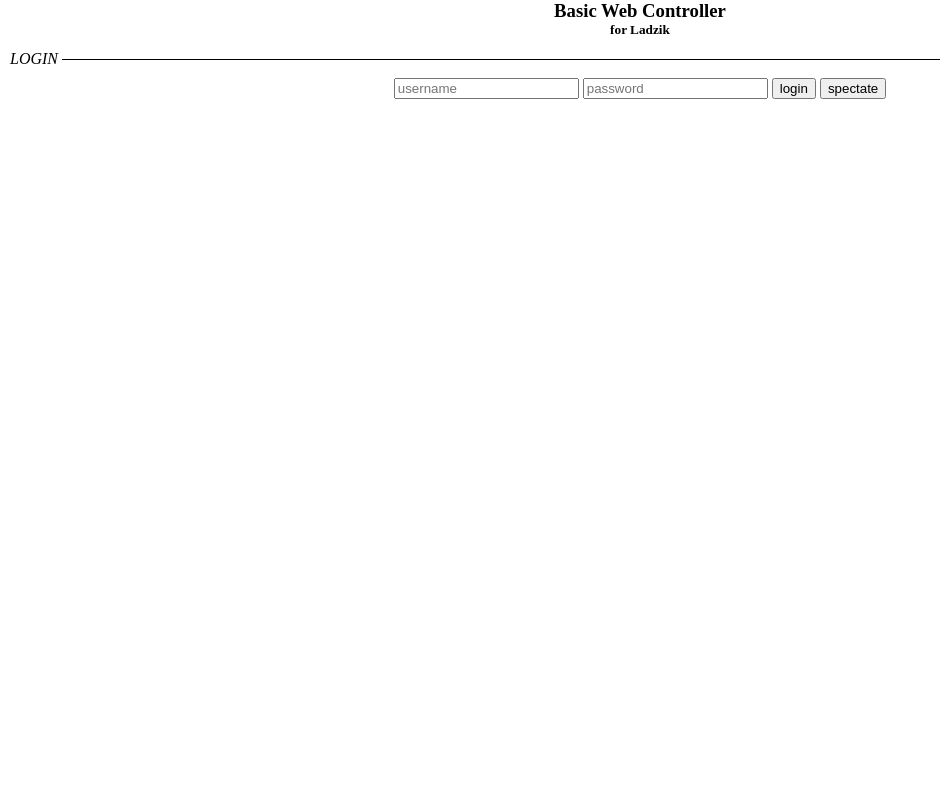
After one commit to 3RRQR/Ladzik, a Flask app: template templates/login.html in a window 1280 px wide. The commit adds this page. Shown: the whole page, without its empty margins (0-940 px from the left). Run offline with Flask 3, Linux system fonts and the light colour scheme; the template is opened without the code that fills it, so the values that code supplies are empty; parts of the project's set-up code (start-up, migrations or seed data) failed here and were passed over.

Commit message:
login page added

```diff
--- /dev/null
+++ b/static/login.css
@@ -0,0 +1,68 @@
+html {
+    overflow-x: hidden;
+    overflow-y: hidden;
+    width: 100%;
+    height: 100%;
+
+
+    -webkit-touch-callout: none;
+    -webkit-user-select: none;
+    -khtml-user-select: none;
+    -moz-user-select: none;
+    -ms-user-select: none;
+    user-select: none;
+}
+
+body {
+    margin: 0px 0px;
+    overflow-x: hidden;
+    height: 100%;
+}
+
+
+/*SEPARATOR*/
+.separator {
+    display: flex;
+    align-items: center;
+    text-align: center;
+    margin: 10px 10px 10px 10px;
+    font-style: italic;
+}
+
+.separator::after {
+    content: '';
+    flex: 1;
+    border-bottom: 1px solid #000;
+}
+
+.separator:not(:empty)::before {
+    margin-right: .25em;
+}
+
+.separator:not(:empty)::after {
+    margin-left: .25em;
+}
+
+
+/*MAIN PAGE*/
+
+
+/*TOP*/
+.topbar {
+    text-align: center;
+    height: 40px;
+    align-items: center;
+}
+
+.topbar h3,
+.topbar h5 {
+    margin: 0;
+}
+
+.login {
+    flex-direction: column;
+    justify-content: space-between;
+    margin-left: auto;
+    margin-right: auto;
+    width: fit-content;
+}
--- a/templates/index.html
+++ b/templates/index.html
@@ -77,7 +77,7 @@
         <div class="separator">GALLERY</div>
         <div class="gallery">
             <a href="{{ url_for('down') }}">
-                <button type="button" id="download">DOWNLOAD CONTENT</button>
+                <button type="button" id="download">download content</button>
             </a>
         </div>
     </div>
--- /dev/null
+++ b/templates/login.html
@@ -0,0 +1,29 @@
+<!DOCTYPE html>
+<html>
+
+<head>
+    <title>ERROR's basic web controller</title>
+    <meta name="description" content="version 1.0">
+    <meta name="viewport" content="width=device-width, initial-scale=1">
+    <!--<link rel="stylesheet" type="text/css" href="{{ url_for('static', filename='login.css') }}">
+    <link rel="shortcut icon" href="{{ url_for('static', filename='favico.ico') }}">-->
+    <link rel="stylesheet" href="../static/login.css">
+</head>
+
+<body>
+    <div class="topbar">
+        <h3>Basic Web Controller</h3>
+        <h5>for Ladzik</h5>
+    </div>
+
+    <div class="separator">LOGIN</div>
+    <div class="login">
+        <input type="text" placeholder="username" name="uname" required>
+        <input type="password" placeholder="password" name="psw" required>
+        <button class="button">login</button>
+        <button class="button">spectate</button>
+    </div>
+    <script src="{{ url_for('static', filename='login.js') }}"></script>
+</body>
+
+</html>
```
